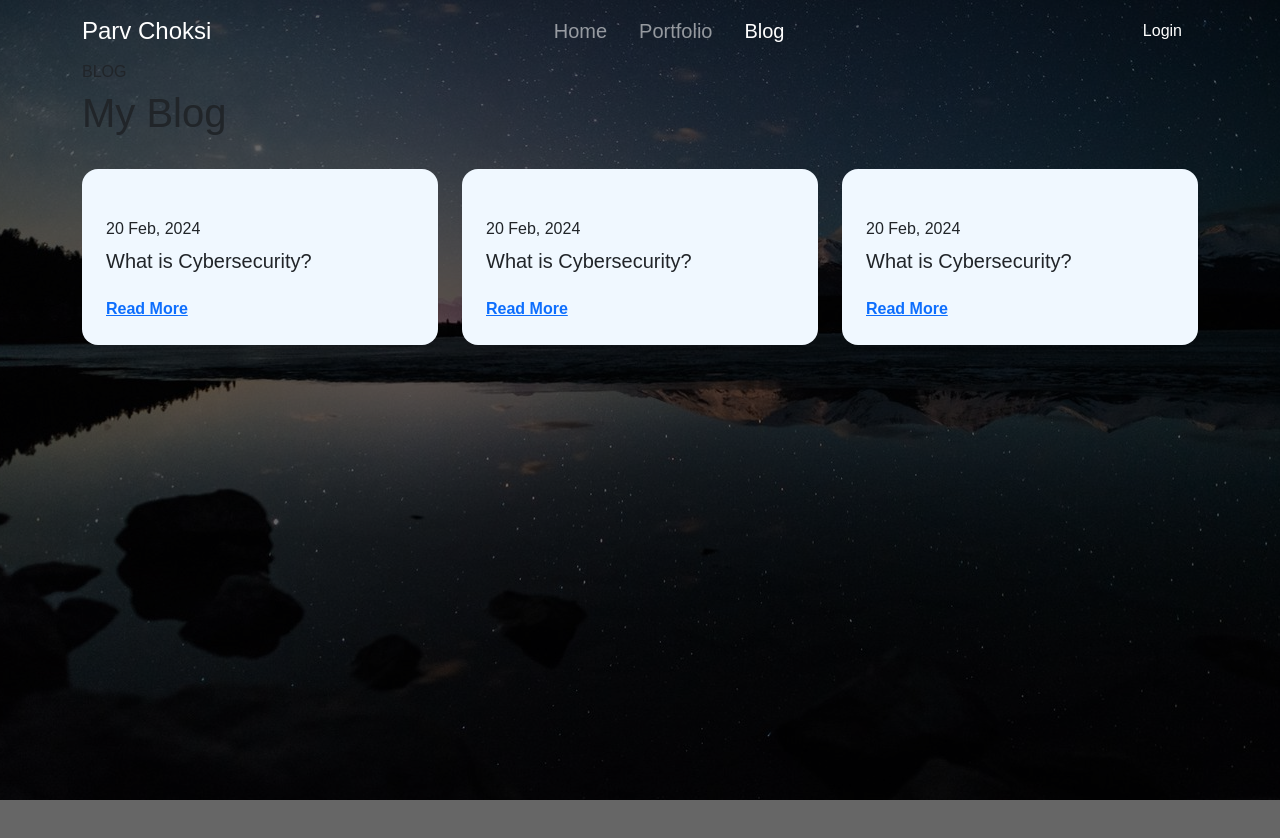
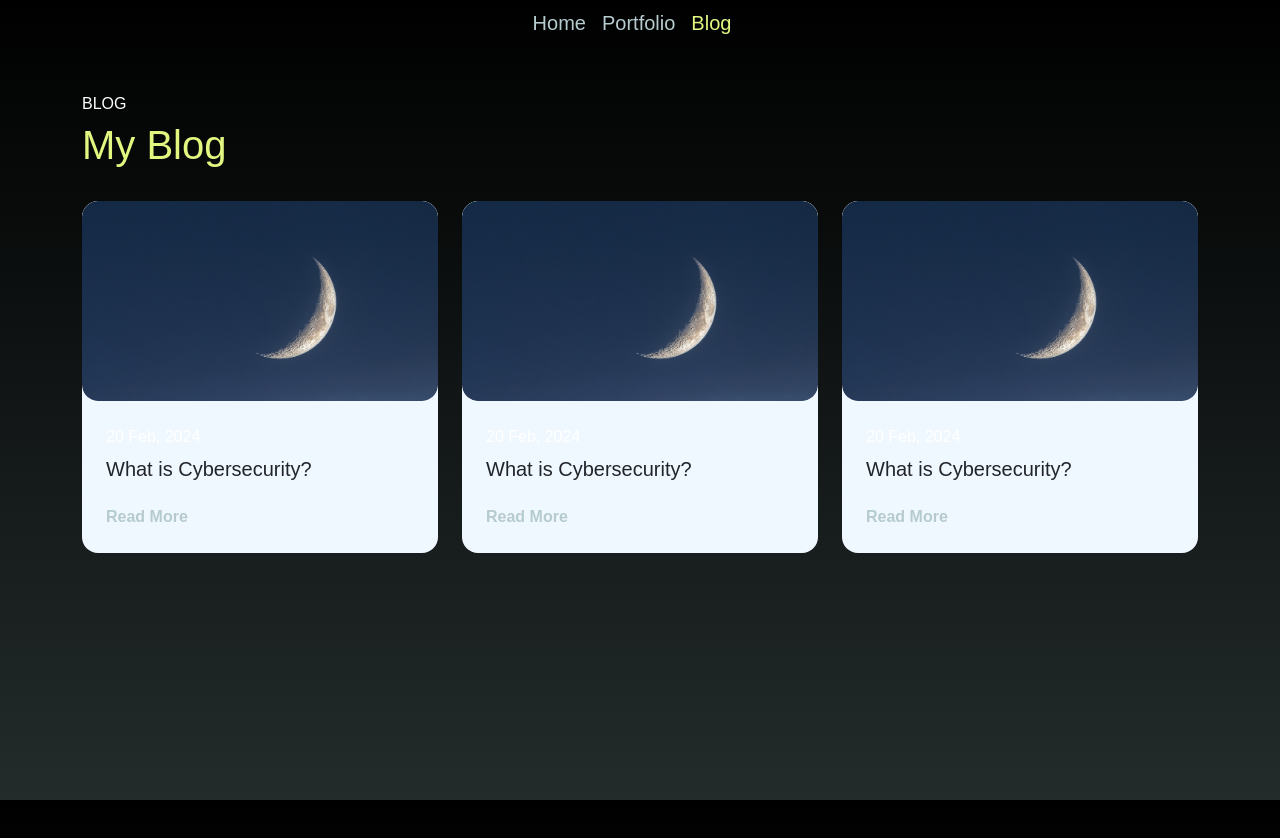
Before and after one commit to Parmingo/Portfolio-Website, a plain HTML site: page blog.html in a window 1280 px wide. Before the commit the page ends 800 px from the top, so only its background shows below. Drawn offline with nearby package versions, Linux system fonts and the light colour scheme.

Commit message:
Removed background image, added gradient. Picked a color theme.

```diff
--- a/blog.html
+++ b/blog.html
@@ -15,8 +15,6 @@
     <!-- Navbar -->
     <nav class="navbar navbar-expand-lg navbar-dark bg-transparent">
       <div class="container">
-        <!-- Logo -->
-        <a class="navbar-brand fs-4" href="#">Parv Choksi</a>
         <!-- Toggle Button -->
         <button class="navbar-toggler shadow-none border-0" type="button" data-bs-toggle="offcanvas" data-bs-target="#offcanvasNavbar" aria-controls="offcanvasNavbar" aria-label="Toggle navigation">
           <span class="navbar-toggler-icon"></span>
@@ -35,21 +33,16 @@
           <div class="offcanvas-body d-flex flex-column flex-lg-row p-4 p-lg-0">
             <ul class="navbar-nav justify-content-center align-items-center fs-5 flex-grow-1 pe-3">
                 <li class="nav-item mx-2">
-                <a class="nav-link" aria-current="page" href="index.html">Home</a>
+                  <a href="index.html" class="nav-custom">Home</a>
                 </li>
                 <li class="nav-item mx-2">
-                <a class="nav-link" href="portfolio.html">Portfolio</a>
+                  <a href="portfolio.html" class="nav-custom">Portfolio</a>
                 </li>
                 <li class="nav-item mx-2">
-                <a class="nav-link active" href="#">Blog</a>
+                  <a href="#" class="nav-custom active">Blog</a>
                 </li>
               </ul>
 
-            <!--Login-->
-            <div class="d-flex flex-column flex-lg-row justify-content-center align-items-center gap-3">
-              <a href="#login" class="text-white text-decoration-none px-3 py-1 rounded-4"
-              >Login</a>
-            </div>
           </div>
         </div>
       </div>
@@ -59,7 +52,7 @@
     <main>
 
         <!-- Blog Section -->
-        <section id="blog" class="full-height px-lg-5">
+        <section id="blog" class="full-height px-lg-5 w-100 vh-100 d-flex flex-column p-5 align-items-center">
             <div class="container">
 
                 <div class="row pb-4" data-aos="fade-up">
@@ -74,7 +67,7 @@
                     <div class="col-md-4" data-aos="fade-up">
                         <div class="card-custom rounded-4 bg-base shadow-effect">
                             <div class="card-custom-image rounded-4">
-                                <img class="rounded-4" src="./assets/images/blog-post-1.jpg" alt="">
+                                <img class="rounded-4" src="images/bg.jpg" alt="">
                             </div>
                             <div class="card-custom-content p-4">
                                 <p class="text-brand mb-2">20 Feb, 2024</p>
@@ -87,7 +80,7 @@
                     <div class="col-md-4" data-aos="fade-up">
                         <div class="card-custom rounded-4 bg-base shadow-effect">
                             <div class="card-custom-image rounded-4">
-                                <img class="rounded-4" src="./assets/images/blog-post-1.jpg" alt="">
+                                <img class="rounded-4" src="/images/bg.jpg" alt="test">
                             </div>
                             <div class="card-custom-content p-4">
                                 <p class="text-brand mb-2">20 Feb, 2024</p>
@@ -100,7 +93,7 @@
                     <div class="col-md-4" data-aos="fade-up">
                         <div class="card-custom rounded-4 bg-base shadow-effect">
                             <div class="card-custom-image rounded-4">
-                                <img class="rounded-4" src="./assets/images/blog-post-1.jpg" alt="">
+                                <img class="rounded-4" src="/images/bg.jpg" alt="test">
                             </div>
                             <div class="card-custom-content p-4">
                                 <p class="text-brand mb-2">20 Feb, 2024</p>
--- a/style.css
+++ b/style.css
@@ -16,12 +16,48 @@
 }
 
 body {
-    background: url('images/image.jpg') rgba(0,0,0, 0.6);
-    background-blend-mode: multiply;
+    background: linear-gradient(to bottom, #000 0%, #232b2b 100%);
+    background-attachment: fixed;
+    background-repeat: no-repeat;
     background-position: center;
     background-size: cover;
-    background-repeat: no-repeat;
+    scroll-behavior: smooth;
 }
+
+a {
+    text-decoration: none;
+    color: var(--color-body);
+    transition: all 0.4s ease;
+}
+
+a:hover {
+    color: var(--color-brand);
+}
+
+.nav-custom {
+    font-weight: 500;
+    position: relative;
+}
+
+.nav-custom::after {
+    content: "";
+    width: 0%;
+    height: 2px;
+    background-color: var(--color-brand);
+    position: absolute;
+    left: 0;
+    top: 110%;
+    transition: all 0.4s;
+}
+
+.nav-custom:hover::after {
+    width: 100%;
+}
+
+.nav-custom.active {
+    color: var(--color-brand);
+}
+
 
 @media(max-width: 991px) {
     .sidebar{
@@ -30,7 +66,9 @@ body {
     }
 }
 
-
+#portfolio {
+    padding-bottom: 100px;
+}
 
 .bg-base {
     background-color: var(--color-base);
@@ -44,20 +82,28 @@ body {
     box-shadow: -6px 6px 0 0 var(--color-brand);
 }
 
+.card-custom .card-custom-image {
+    overflow: hidden;
+    /* Set a specific height or keep it responsive with padding-top trick */
+    height: 200px;
+    position: relative;
+    width: 100%; /* This will make sure the image container is fully responsive */
+}
+
+.card-custom .card-custom-image img {
+    width: 100%;
+    height: 100%; /* Ensure the image covers the full container */
+    object-fit: cover; /* This will cover the area, cropping the image as necessary */
+    transition: transform 0.4s ease;
+}
+
 .card-custom:hover .card-custom-image img {
     transform: scale(1.1);
 }
 
-.card-custom .card-custom-image img {
-    transition: all 0.4s ease;
-}
-
-.card-custom .card-custom-image {
-    overflow: hidden;
-}
-
-.link-custom:hover::after {
-    width: 100%;
+.link-custom {
+    font-weight: 700;
+    position: relative;
 }
 
 .link-custom::after {
@@ -71,7 +117,14 @@ body {
     transition: all 0.4s;
 }
 
-.link-custom {
-    font-weight: 700;
-    position: relative;
+.link-custom:hover::after {
+    width: 100%;
 }
+
+.text-brand {
+    color: white;
+}
+
+.text-brand + h1 {
+    color: var(--color-brand);
+}
```
Also changed, not shown: index.html (+6 -14 lines), portfolio.html (+9 -15 lines). Lines whose indentation alone changed are shown as unchanged.
